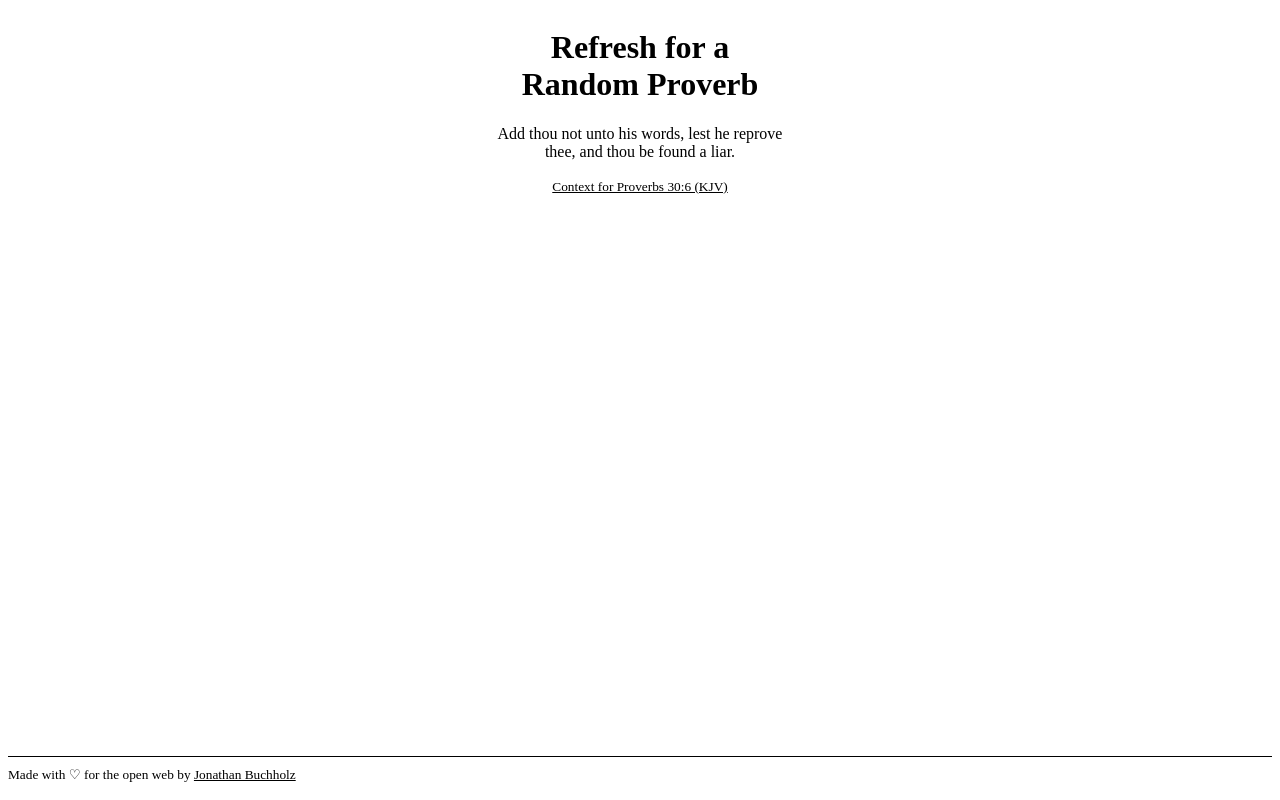
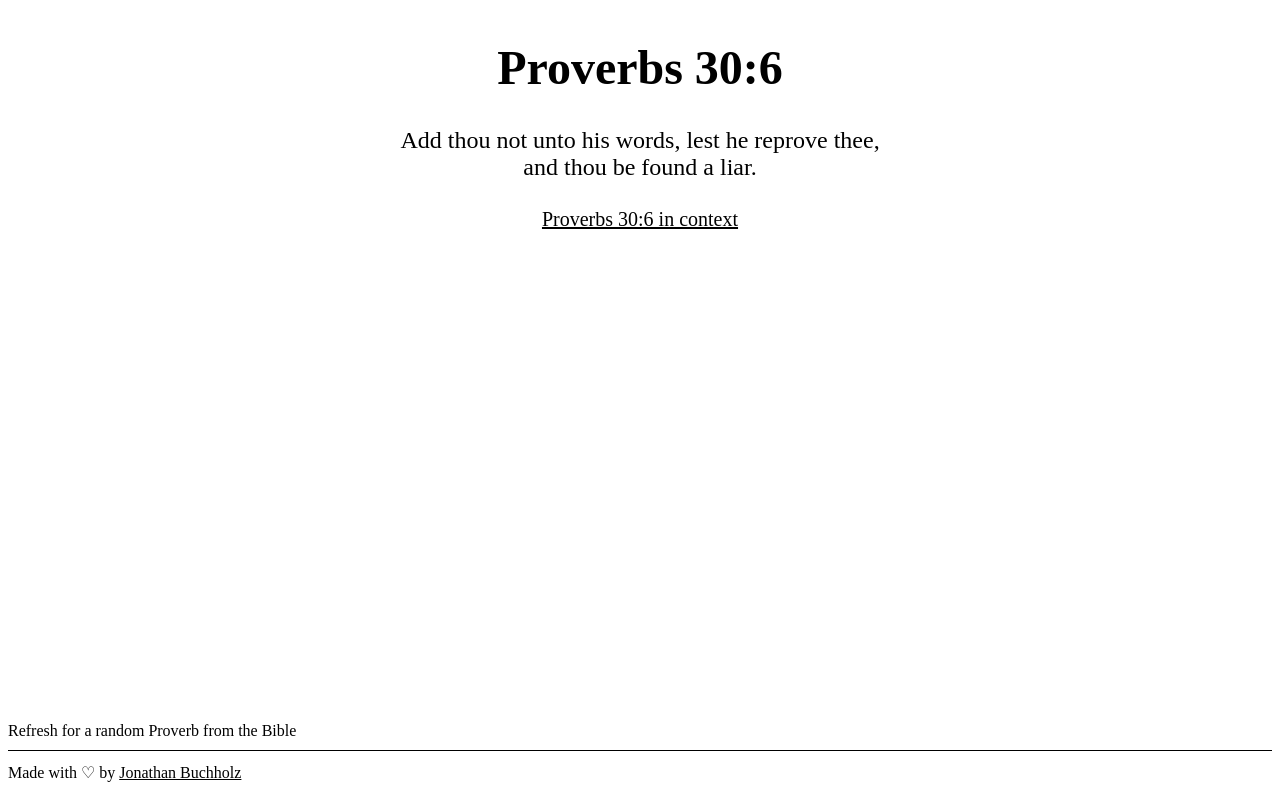
Before and after one commit to JonathanBuchh/proverb, a plain HTML site: page index.html in a window 1280 px wide. Drawn offline with Linux system fonts and the light colour scheme.

Commit message:
Link to verse ID on biblegateway.org

```diff
--- a/index.html
+++ b/index.html
@@ -10,13 +10,14 @@
 </head>
 <body>
   <main>
-    <h1>Refresh for a Random Proverb</h1>
+    <h1 id="verse">Proverbs 1:1</h1>
     <p id="proverb">The proverbs of Solomon son of David, king of Israel:</p>
-    <small><a id="context" href="https://www.biblegateway.com/passage/?search=Proverbs1&version=KJV" target="_blank">Context for Proverbs 1:1 (KJV)</a></small>
+    <small><a id="context" href="https://www.biblegateway.com/passage/?search=Proverbs1&version=KJV" target="_blank">Context</a></small>
   </main>
   <footer>
+    <small>Refresh for a random Proverb from the Bible</small>
     <hr>
-    <small>Made with ♡ for the open web by <a href="https://buchh.org" target="_blank">Jonathan Buchholz</a></small>
+    <small>Made with ♡ by <a href="https://buchh.org" target="_blank">Jonathan Buchholz</a></small>
   </footer>
 </body>
 <script src="script.js"></script>
--- a/style.css
+++ b/style.css
@@ -1,4 +1,5 @@
 body {
+  font-size: 150%;
   display: flex;
   flex-direction: column;
   justify-content: space-between;
@@ -9,11 +10,10 @@
   margin: 0 auto;
   text-align: center;
   font-family: Iowan Old Style, Apple Garamond, Baskerville, Times New Roman, Droid Serif, Times, Source Serif Pro, serif, Apple Color Emoji, Segoe UI Emoji, Segoe UI Symbol;
-  max-width: 300px;
+  max-width: 500px;
 }
 
 hr {
-  margin-top: 20px;
   height: 1px;
   background: #000;
   border: 0;
@@ -21,6 +21,10 @@
 
 a {
   color: #000;
+}
+
+footer {
+  font-size: 80% !important;
 }
 
 @media screen and (prefers-color-scheme: dark) {
```
Also changed, not shown: script.js.
